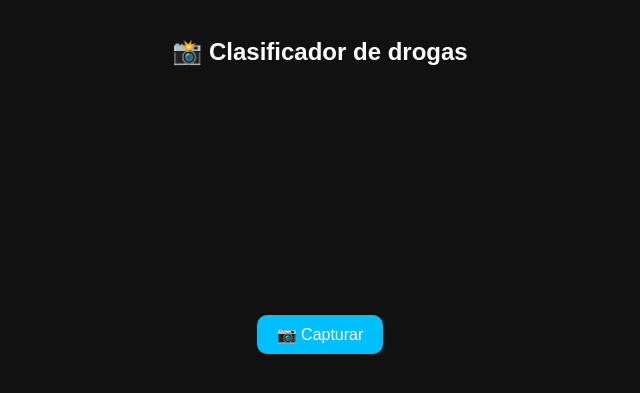
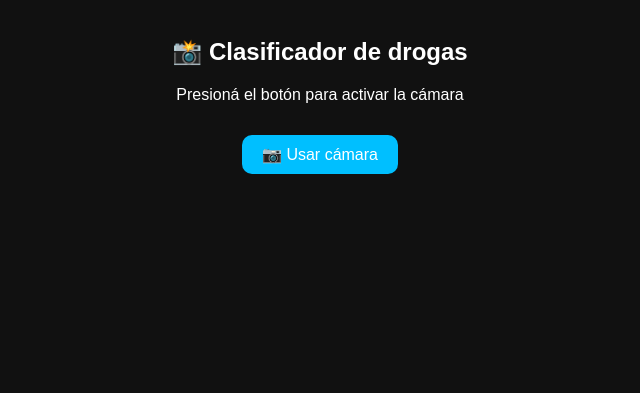
Before and after one commit to keyna1945-byte/clasificador_drogas, a Flask app: page / in a window 1280 px wide. Shown: the top 393 px of the page, without its empty margins (320-960 px from the left). Run offline with Flask 3, Linux system fonts and the light colour scheme; data comes from the database, SQL or seed files in the repository.

Commit message:
La cámara ahora se activa con botón

```diff
--- a/templates/index.html
+++ b/templates/index.html
@@ -19,6 +19,7 @@
             max-width: 400px;
             border-radius: 15px;
             margin-top: 10px;
+            display: none;
         }
 
         canvas {
@@ -40,11 +41,15 @@
 
 <h2>📸 Clasificador de drogas</h2>
 
+<p id="mensaje">Presioná el botón para activar la cámara</p>
+
+<button onclick="activarCamara()">📷 Usar cámara</button>
+
 <video id="video" autoplay playsinline></video>
 <canvas id="canvas"></canvas>
 
 <br>
-<button onclick="tomarFoto()">📷 Capturar</button>
+<button onclick="tomarFoto()" id="btnFoto" style="display:none;">📸 Capturar</button>
 
 <form id="formImagen" method="POST" action="/analizar" enctype="multipart/form-data">
     <input type="hidden" name="imagen" id="imagenInput">
@@ -52,26 +57,25 @@
 
 <script>
 const video = document.getElementById("video");
+const btnFoto = document.getElementById("btnFoto");
+const mensaje = document.getElementById("mensaje");
 
-// ACTIVAR CÁMARA TRASERA
-navigator.mediaDevices.getUserMedia({
-    video: { facingMode: { exact: "environment" } },
-    audio: false
-})
-.then(stream => {
-    video.srcObject = stream;
-})
-.catch(err => {
-    console.error("No se pudo acceder a la cámara trasera:", err);
-
-    // Si no encuentra la trasera, usa la frontal
+function activarCamara() {
     navigator.mediaDevices.getUserMedia({
-        video: { facingMode: "user" },
+        video: { facingMode: { ideal: "environment" } },
         audio: false
-    }).then(stream => {
+    })
+    .then(stream => {
         video.srcObject = stream;
+        video.style.display = "block";
+        btnFoto.style.display = "inline-block";
+        mensaje.innerText = "Cámara activada";
+    })
+    .catch(err => {
+        alert("No se pudo acceder a la cámara");
+        console.error(err);
     });
-});
+}
 
 function tomarFoto() {
     const canvas = document.getElementById("canvas");
```
